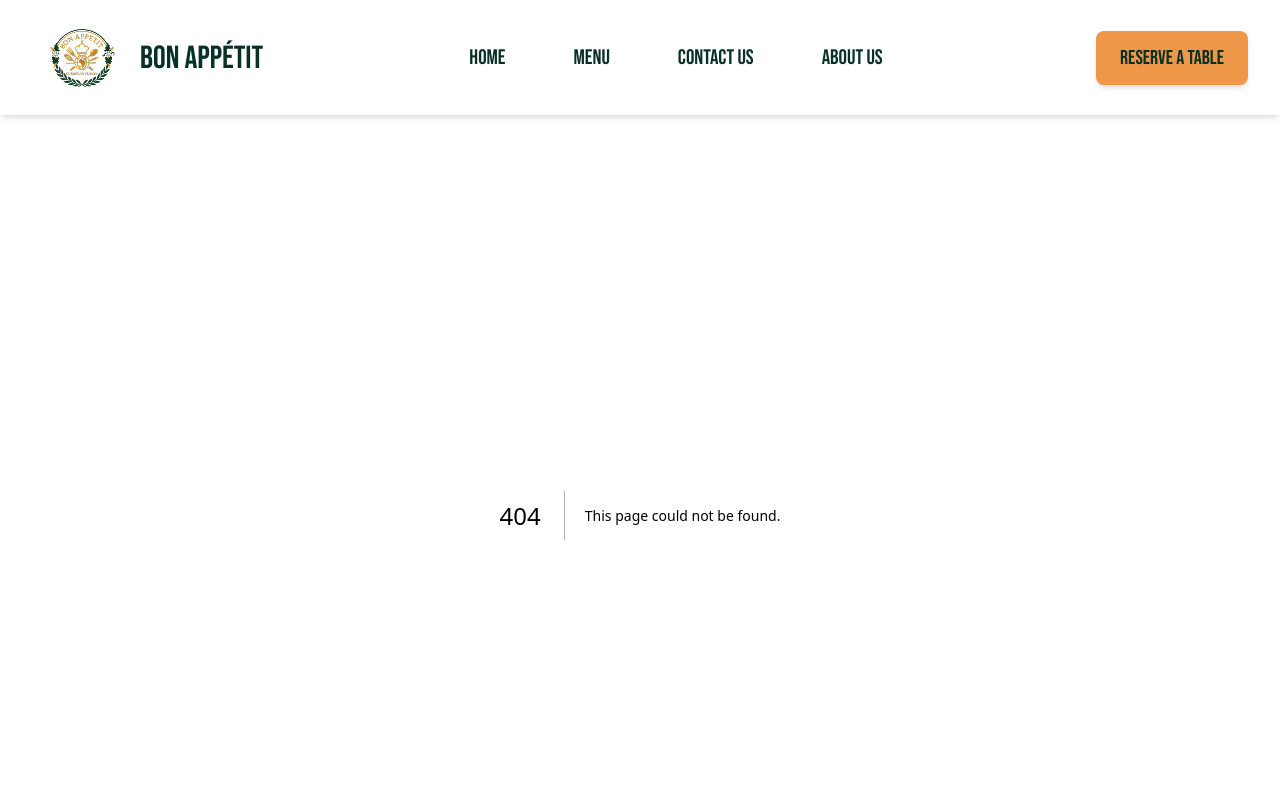
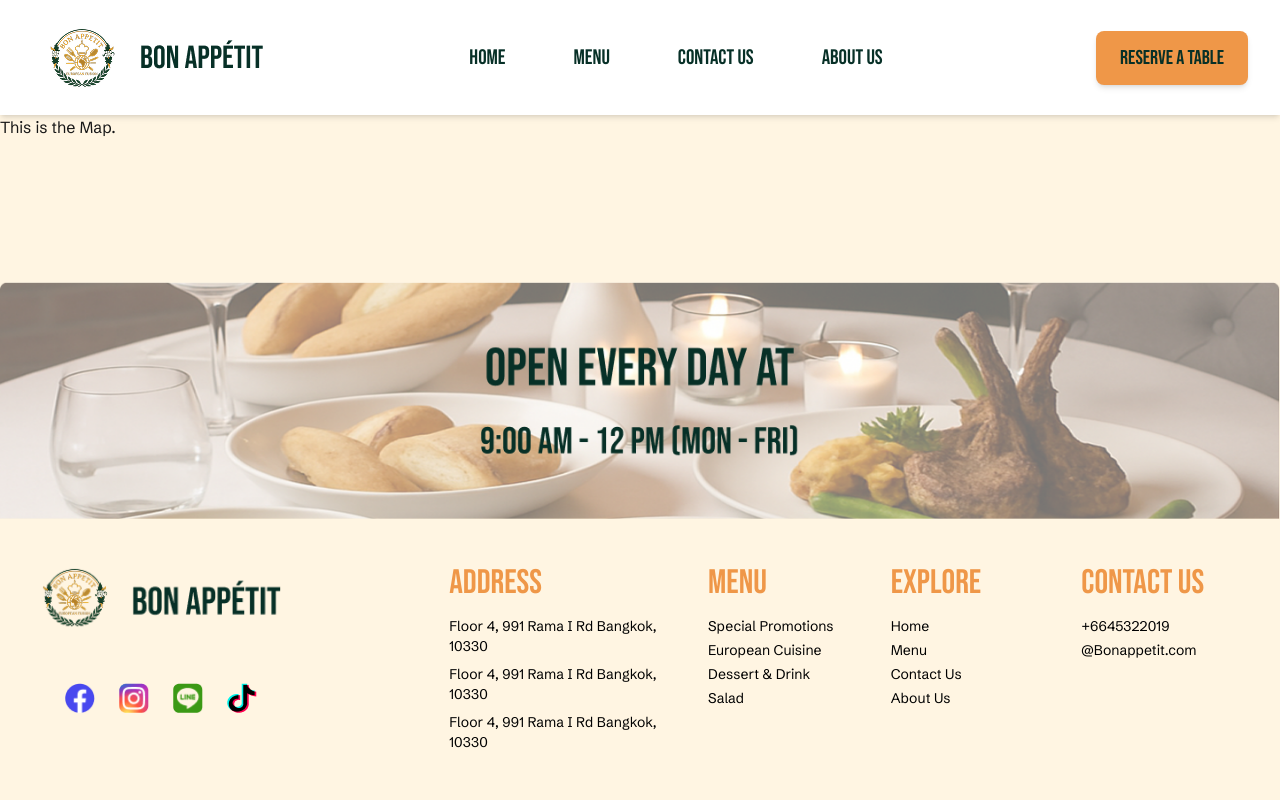
Before and after one commit to OrionLynn19/restaurant-bon-appetit, a Next.js app: page /delieverydetail in a window 1280 px wide. Before the commit this address had no page. Shown: the top 800 px of the page. Built offline with nearby package versions, Linux system fonts and the light colour scheme.

Commit message:
Created  Delievery Detail Folder.

```diff
--- /dev/null
+++ b/src/app/delieverydetail/page.tsx
@@ -0,0 +1,9 @@
+import DeliveryMap from "@/components/DelieveryMap";
+
+export default function DelieveryDetailPage() {
+  return (
+    <>
+      <DeliveryMap />
+    </>
+  );
+}
--- /dev/null
+++ b/src/components/DelieveryMap.tsx
@@ -0,0 +1,7 @@
+export default function DeliveryMap() {
+  return (
+    <div>
+      <p>This is the Map.</p>
+    </div>
+  );
+}
```
